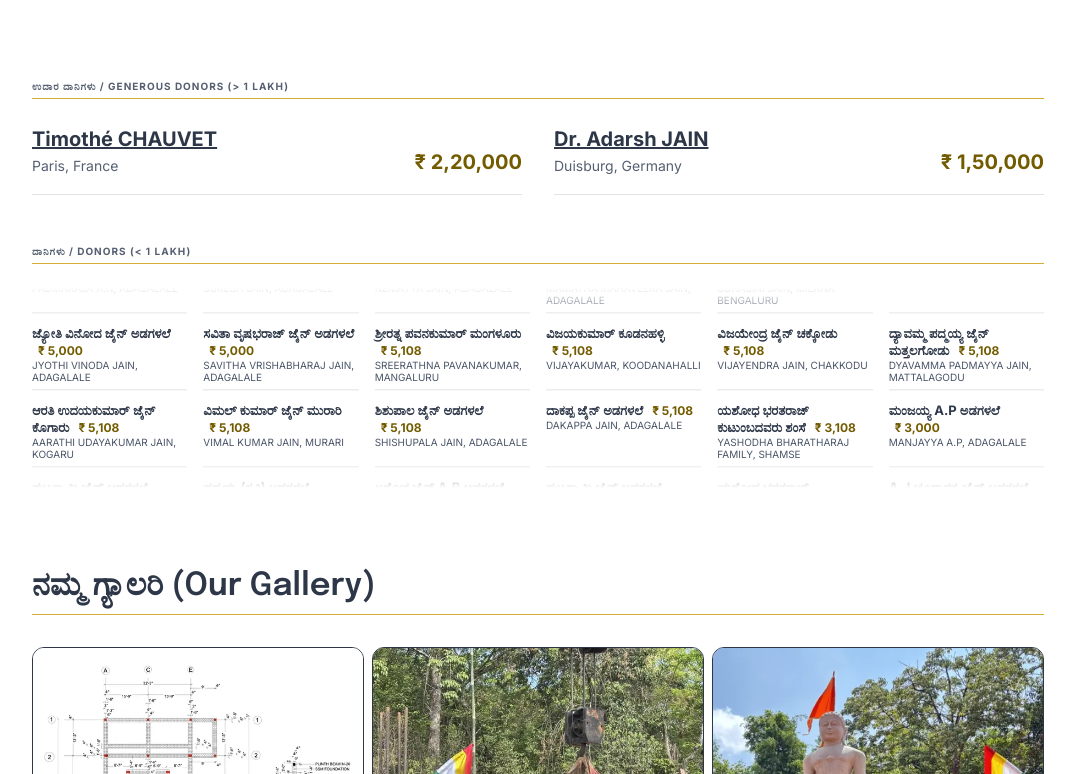
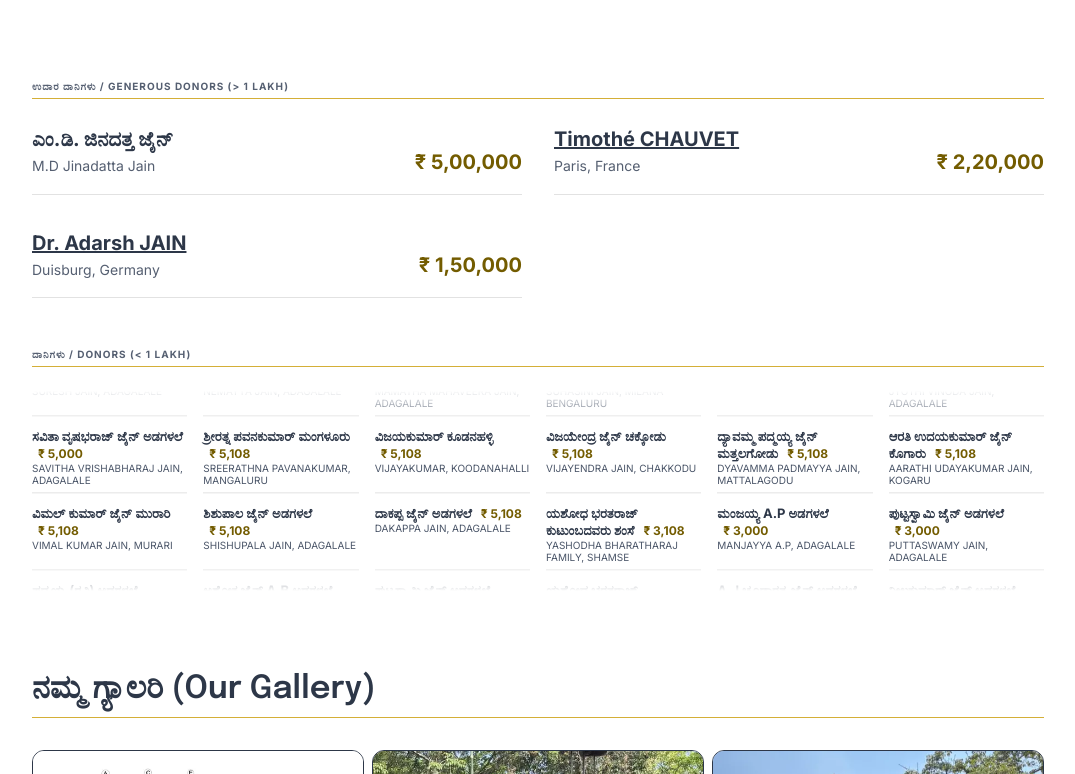
Before and after one commit to timothechauvet/sdjsac.in, a Next.js app: page / in a window 1280 px wide. Shown: the part 3106-3880 px from the top of the page, without its empty margins (102-1177 px from the left). Built offline with nearby package versions, Linux system fonts and the light colour scheme.

Commit message:
:sparkles: Promote M.D Jinadatta Jain to major donors

```diff
--- a/app/page.js
+++ b/app/page.js
@@ -346,6 +346,7 @@ export default function Home() {
               ಉದಾರ ದಾನಿಗಳು / Generous Donors (&gt; 1 Lakh)
             </p>
             <div className="donor-major-grid">
+              <DonorMajor nameKn="ಎಂ.ಡಿ. ಜಿನದತ್ತ ಜೈನ್" nameEn="M.D Jinadatta Jain" amount="₹ 5,00,000" />
               <DonorMajor nameKn="Timothé CHAUVET" nameEn="Paris, France" amount="₹ 2,20,000" link="https://timothechau.vet" />
               <DonorMajor nameKn="Dr. Adarsh JAIN" nameEn="Duisburg, Germany" amount="₹ 1,50,000" link="https://adarshjain.de" />
             </div>
@@ -622,7 +623,6 @@ function DonorMinor({ nameKn, nameEn, amount }) {
 }
 
 const MINOR_DONORS = [
-  { nameKn: "M.D ಜಿನದತ್ತ ಜೈನ್", nameEn: "M.D Jinadatta Jain", amount: "₹ 21,000" },
   { nameKn: "ಆದರ್ಶ A.J ಅಡಗಳಲೆ", nameEn: "Adarsha A.J, Adagalale", amount: "₹ 20,000" },
   { nameKn: "ಸವಿತಾ ಮನೋಹರ ಮತ್ತು ಮಕ್ಕಳು", nameEn: "Savitha Manohara and Children", amount: "₹ 12,000" },
   { nameKn: "ಸುಗುಣ ಪ್ರೇಮಕುಮಾರ್ ಮೇಲಂಜಿ", nameEn: "Suguna Premakumar, Melanji", amount: "₹ 11,000" },
```
